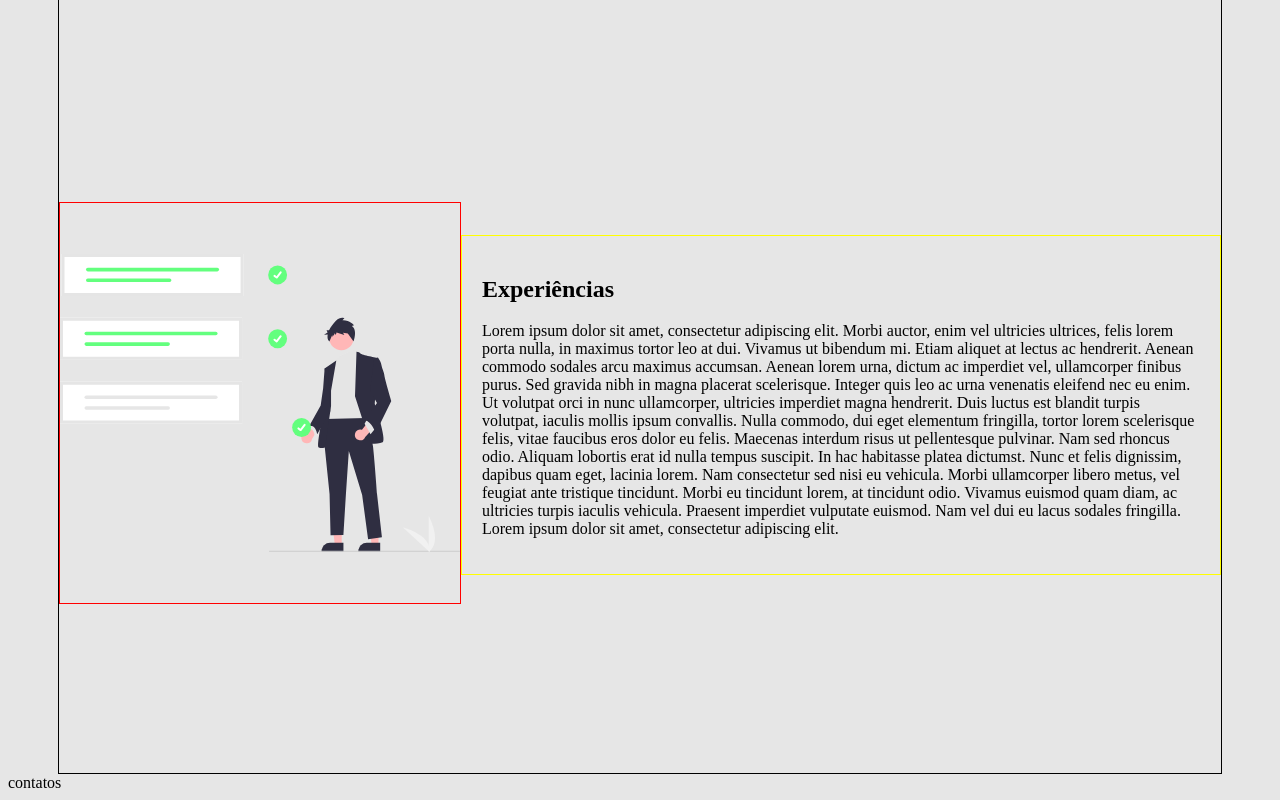
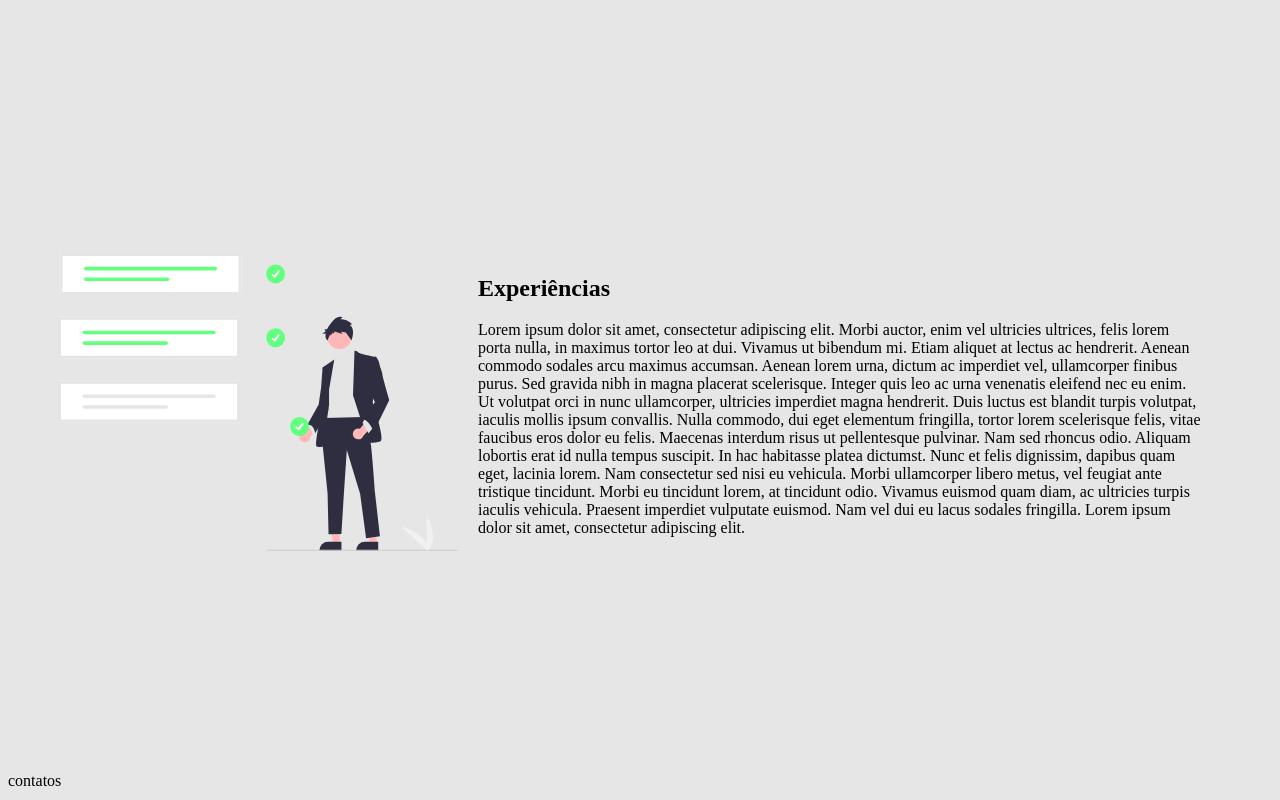
Before and after one commit to Rafhael0069/portfolio, a plain HTML site: page index.html in a window 1280 px wide. Shown: the part 1484-2284 px from the top of the page. Drawn offline with Linux system fonts and the light colour scheme.

Commit message:
Alterções no conteudo

```diff
--- a/css/style.css
+++ b/css/style.css
@@ -1,3 +1,7 @@
+html {
+    scroll-behavior: smooth;
+}
+
 body {
     background-color: rgb(230, 230, 230);
     display: flex;
@@ -60,7 +64,6 @@ a {
 /*----------------- Conteudo -------------------*/
 
 .conteudo {
-    border: 1px solid black;
     margin: 40px 50px 0 50px;
 }
 
@@ -71,15 +74,16 @@ a {
 }
 
 .img-conteudo {
-    border: 1px solid red;
     width: 400px;
     height: 400px;
 }
 
 .texto-conteudo {
-    border: 1px solid yellow;
     padding: 20px;
 }
+
+/*----------------- Rodapé -------------------*/
+
 
 
 /*----------------- Animações -------------------*/
--- a/index.html
+++ b/index.html
@@ -102,7 +102,11 @@
         </div>
     </main>
     <footer id="contatos">
-        contatos
+        <Div>
+            <div>
+                contatos
+            </div>
+        </Div>
     </footer>
 </body>
 
```
